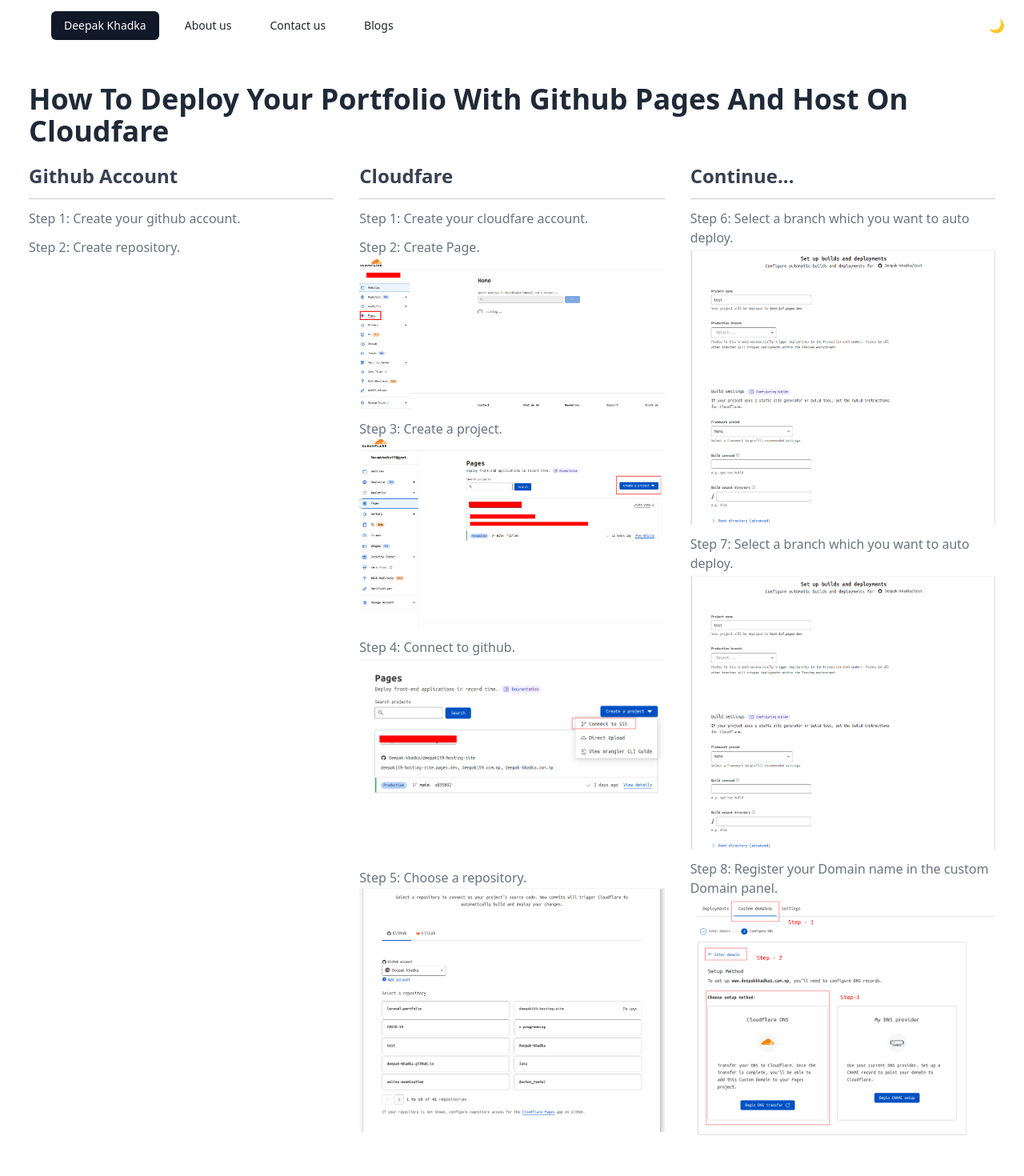
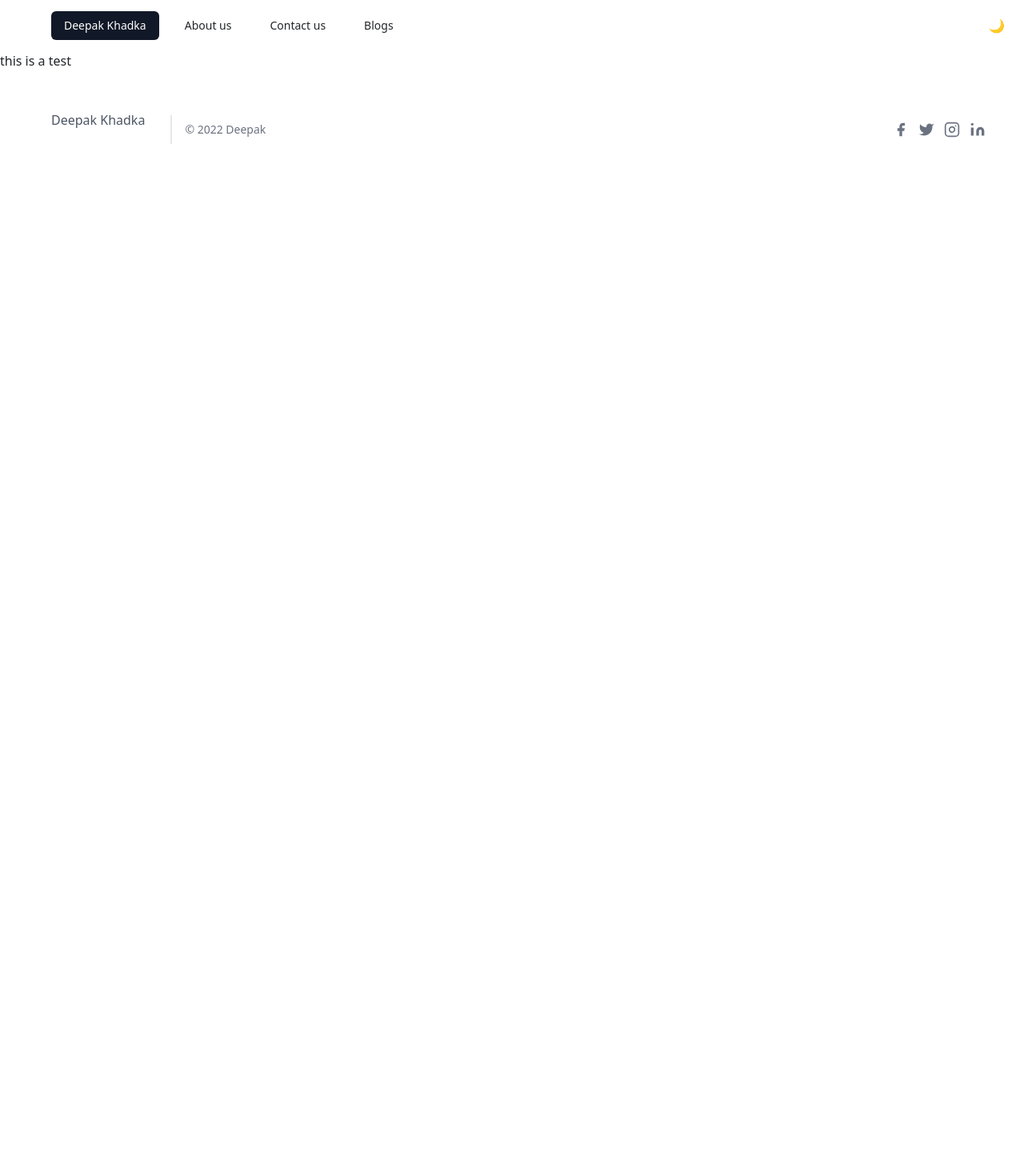
Before and after one commit to Deepak-khadka/deepak159-hosting-site, a React (Create React App) app: page /blogs/hosting-with-cloudfare-and-github in a window 1280 px wide. Shown: the top 1470 px of the page at 80% size. After the commit the page ends 800 px from the top, so only its background shows below. Built offline with nearby package versions, Linux system fonts and the light colour scheme; the HTML template or start-up script is replaced by a standard one.

Commit message:
chore: remove blog

```diff
--- a/src/component/BlogList/Cloudfare-hosting.js
+++ b/src/component/BlogList/Cloudfare-hosting.js
@@ -11,94 +11,97 @@
 
 const CloudfareHosting = () => {
     return (
-        <section className="bg-white dark:bg-gray-900 container-fluid">
-            <div className="container px-6 py-10 mx-auto">
-                <h1 className="text-3xl font-semibold text-gray-800 capitalize lg:text-4xl dark:text-white">
-                    How to Deploy your portfolio with Github pages and Host on Cloudfare
-                </h1>
-                <div className="mt-8 xl:mt-5 lg:flex lg:items-center">
-                    <div className="w-full grid grid-cols-3 columns-3 gap-8">
+         <>
+           this is a test
+        </>
+        // <section className="bg-white dark:bg-gray-900 container-fluid">
+        //     <div className="container px-6 py-10 mx-auto">
+        //         <h1 className="text-3xl font-semibold text-gray-800 capitalize lg:text-4xl dark:text-white">
+        //             How to Deploy your portfolio with Github pages and Host on Cloudfare
+        //         </h1>
+        //         <div className="mt-8 xl:mt-5 lg:flex lg:items-center">
+        //             <div className="w-full grid grid-cols-3 columns-3 gap-8">
 
-                        <div className="space-y-3">
+        //                 <div className="space-y-3">
 
-                            <h1 className="text-2xl font-semibold text-gray-700 capitalize dark:text-white">
-                                <a href="https://github.com">
-                                    <b>Github Account</b>
-                                </a>
-                            </h1>
+        //                     <h1 className="text-2xl font-semibold text-gray-700 capitalize dark:text-white">
+        //                         <a href="https://github.com">
+        //                             <b>Github Account</b>
+        //                         </a>
+        //                     </h1>
 
-                            <hr/>
-                            <p className="text-gray-500 dark:text-gray-300">
-                                Step 1: Create your github account.
-                            </p>
-                            <p className="text-gray-500 dark:text-gray-300">
-                                Step 2: Create repository.
-                            </p>
-                        </div>
+        //                     <hr/>
+        //                     <p className="text-gray-500 dark:text-gray-300">
+        //                         Step 1: Create your github account.
+        //                     </p>
+        //                     <p className="text-gray-500 dark:text-gray-300">
+        //                         Step 2: Create repository.
+        //                     </p>
+        //                 </div>
 
-                        <div className="space-y-3">
-                            <h1 className="text-2xl font-semibold text-gray-700 capitalize dark:text-white">
-                                <a href="https://dash.cloudflare.com/"> Cloudfare</a>
-                            </h1>
+        //                 <div className="space-y-3">
+        //                     <h1 className="text-2xl font-semibold text-gray-700 capitalize dark:text-white">
+        //                         <a href="https://dash.cloudflare.com/"> Cloudfare</a>
+        //                     </h1>
 
-                            <hr/>
-                            <p className="text-gray-500 dark:text-gray-300">
-                                Step 1: Create your cloudfare account.
-                            </p>
-                            <p className="text-gray-500 dark:text-gray-300">
-                                Step 2: Create Page.
-                                <Zoom>
-                                    <img src={pageImage} alt="Cloud Fare page"/>
-                                </Zoom>
-                            </p>
-                            <p className="text-gray-500 dark:text-gray-300">
-                                Step 3: Create a project.
-                                <Zoom>
-                                    <img src={CreateProjectImage} alt="Create a project"/>
-                                </Zoom>
-                            </p>
-                            <p className="text-gray-500 dark:text-gray-300">
-                                Step 4: Connect to github.
-                                <Zoom>
-                                    <img src={ConnectToGit} alt="Connect to github"/>
-                                </Zoom>
-                            </p>
-                            <p className="text-gray-500 dark:text-gray-300">
-                                Step 5: Choose a repository.
-                                <Zoom>
-                                    <img src={ChooseRepository} alt="Choose repository"/>
-                                </Zoom>
-                            </p>
-                        </div>
+        //                     <hr/>
+        //                     <p className="text-gray-500 dark:text-gray-300">
+        //                         Step 1: Create your cloudfare account.
+        //                     </p>
+        //                     <p className="text-gray-500 dark:text-gray-300">
+        //                         Step 2: Create Page.
+        //                         <Zoom>
+        //                             <img src={pageImage} alt="Cloud Fare page"/>
+        //                         </Zoom>
+        //                     </p>
+        //                     <p className="text-gray-500 dark:text-gray-300">
+        //                         Step 3: Create a project.
+        //                         <Zoom>
+        //                             <img src={CreateProjectImage} alt="Create a project"/>
+        //                         </Zoom>
+        //                     </p>
+        //                     <p className="text-gray-500 dark:text-gray-300">
+        //                         Step 4: Connect to github.
+        //                         <Zoom>
+        //                             <img src={ConnectToGit} alt="Connect to github"/>
+        //                         </Zoom>
+        //                     </p>
+        //                     <p className="text-gray-500 dark:text-gray-300">
+        //                         Step 5: Choose a repository.
+        //                         <Zoom>
+        //                             <img src={ChooseRepository} alt="Choose repository"/>
+        //                         </Zoom>
+        //                     </p>
+        //                 </div>
 
-                        <div className="space-y-3">
-                            <h1 className="text-2xl font-semibold text-gray-700 capitalize dark:text-white">
-                               Continue...
-                            </h1>
-                            <hr/>
-                            <p className="text-gray-500 dark:text-gray-300">
-                                Step 6: Select a branch which you want to auto deploy.
-                                <Zoom>
-                                    <img src={SelectBranch} alt="Select a Branch"/>
-                                </Zoom>
-                            </p>
-                            <p className="text-gray-500 dark:text-gray-300">
-                                Step 7: Select a branch which you want to auto deploy.
-                                <Zoom>
-                                    <img src={SelectBranch} alt="Select a Branch"/>
-                                </Zoom>
-                            </p>
-                            <p className="text-gray-500 dark:text-gray-300">
-                                Step 8: Register your Domain name in the custom Domain panel.
-                                <Zoom>
-                                    <img src={ChooseDomain} alt="Choose Domain "/>
-                                </Zoom>
-                            </p>
-                        </div>
-                    </div>
-                </div>
-            </div>
-        </section>
+        //                 <div className="space-y-3">
+        //                     <h1 className="text-2xl font-semibold text-gray-700 capitalize dark:text-white">
+        //                        Continue...
+        //                     </h1>
+        //                     <hr/>
+        //                     <p className="text-gray-500 dark:text-gray-300">
+        //                         Step 6: Select a branch which you want to auto deploy.
+        //                         <Zoom>
+        //                             <img src={SelectBranch} alt="Select a Branch"/>
+        //                         </Zoom>
+        //                     </p>
+        //                     <p className="text-gray-500 dark:text-gray-300">
+        //                         Step 7: Select a branch which you want to auto deploy.
+        //                         <Zoom>
+        //                             <img src={SelectBranch} alt="Select a Branch"/>
+        //                         </Zoom>
+        //                     </p>
+        //                     <p className="text-gray-500 dark:text-gray-300">
+        //                         Step 8: Register your Domain name in the custom Domain panel.
+        //                         <Zoom>
+        //                             <img src={ChooseDomain} alt="Choose Domain "/>
+        //                         </Zoom>
+        //                     </p>
+        //                 </div>
+        //             </div>
+        //         </div>
+        //     </div>
+        // </section>
     )
 }
 
```
Also changed, not shown: 1 other file (tests, documents, lock files or other folders).
